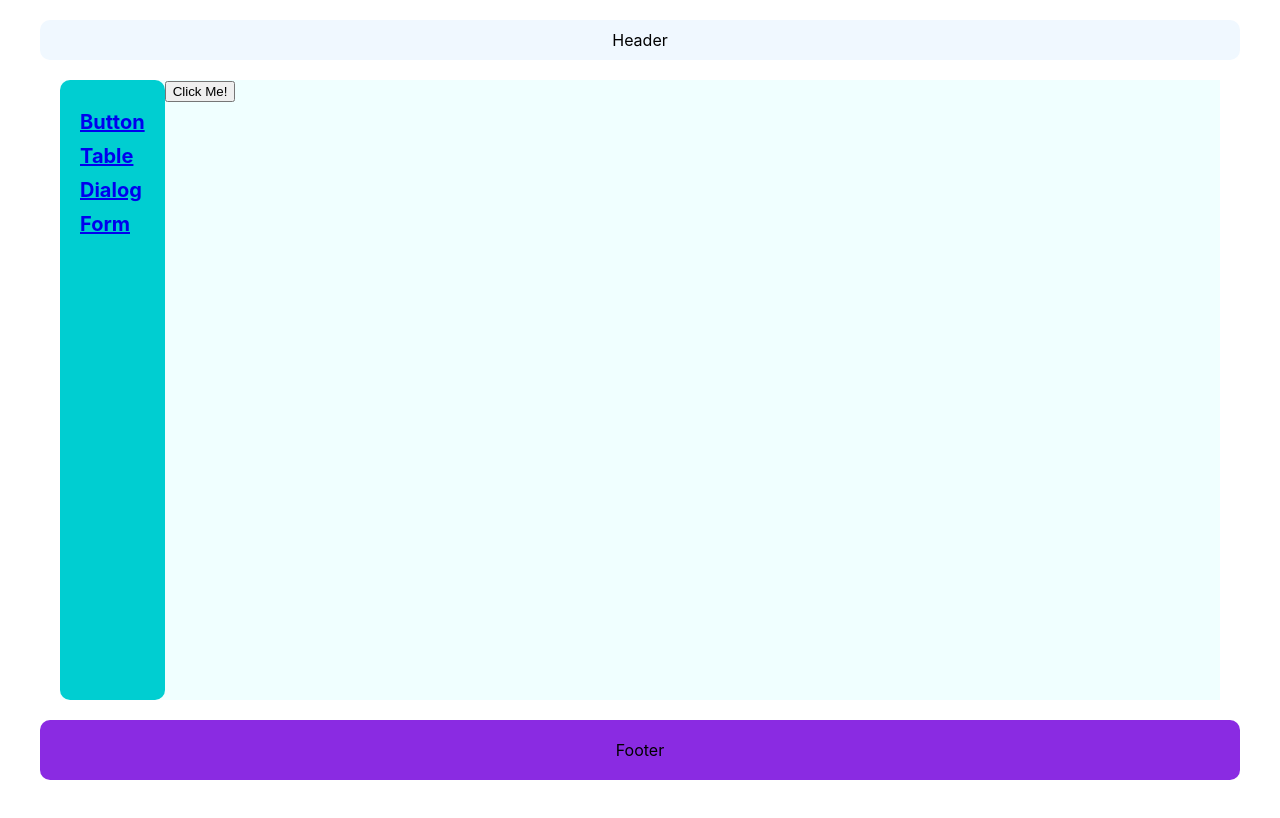
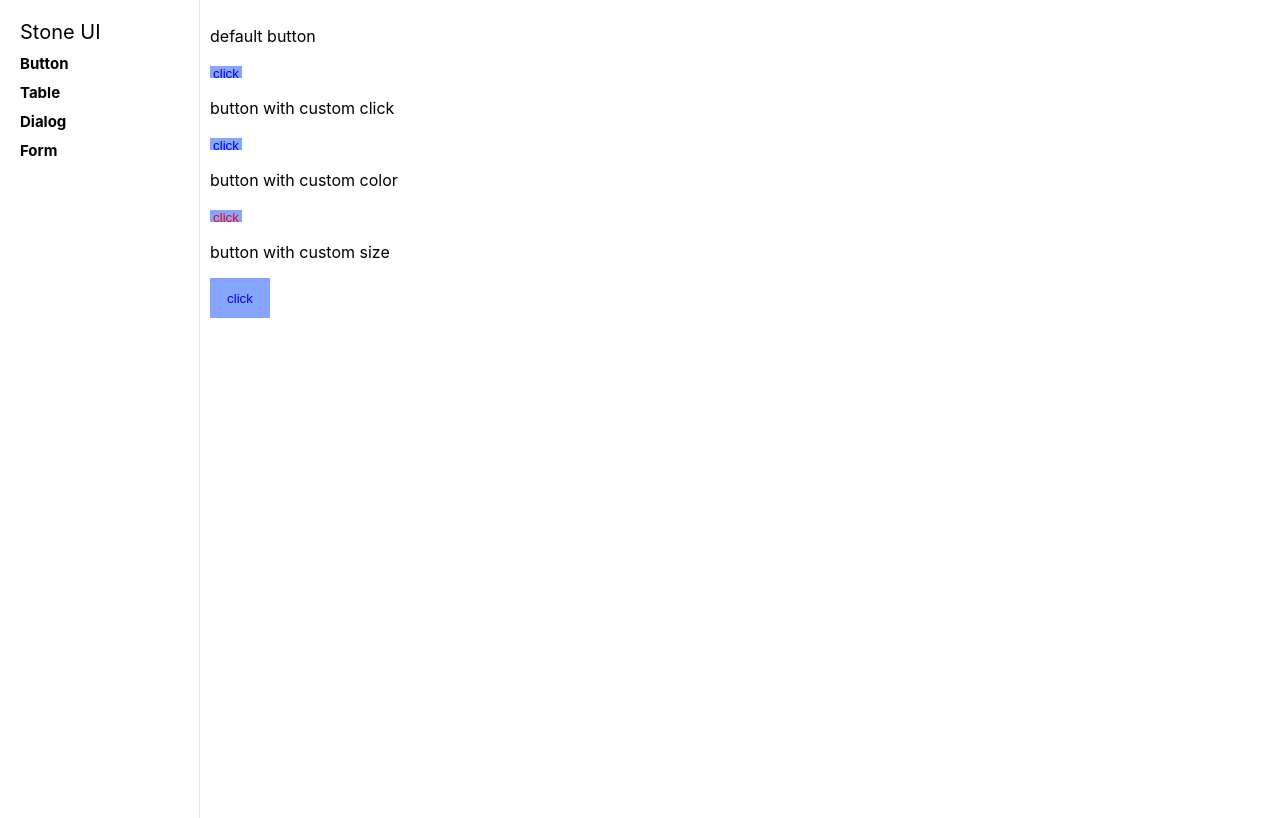
Before and after one commit to 0mutatio1/stone, a React (Create React App) app: page /home/button in a window 1280 px wide. Shown: the top 818 px of the page. Built offline with nearby package versions, Linux system fonts and the light colour scheme.

Commit message:
chagne to function component and add button component

```diff
--- a/src/App.css
+++ /dev/null
@@ -1,43 +0,0 @@
-.App {
-  text-align: center;
-}
-
-.App-logo {
-  height: 40vmin;
-  pointer-events: none;
-}
-
-@media (prefers-reduced-motion: no-preference) {
-  .App-logo {
-    animation: App-logo-spin infinite 6s linear;
-  }
-}
-
-.App-header {
-  background-color: #282c34;
-  min-height: 100vh;
-  display: flex;
-  flex-direction: column;
-  align-items: center;
-  justify-content: center;
-  font-size: calc(10px + 2vmin);
-  color: white;
-}
-
-.App-link {
-  color: #61dafb;
-}
-
-@keyframes App-logo-spin {
-  0% {
-    transform: scale(.3, 1);
-  }
-
-  50% {
-    transform: scale(1, 1);
-  }
-
-  100% {
-    transform: scale(.3, 1);
-  }
-}
--- /dev/null
+++ b/src/App.scss
@@ -0,0 +1,47 @@
+.stone {
+  text-align: center;
+  .header {
+    background-color: #fcfcfc;
+    min-height: 100vh;
+    display: flex;
+    flex-direction: column;
+    align-items: center;
+    justify-content: center;
+    font-size: calc(10px + 2vmin);
+    color: white;
+  }
+  .logo {
+    // height: 40vmin;
+    pointer-events: none;
+  }
+  @media (prefers-reduced-motion: no-preference) {
+    .logo {
+      animation: logo-spin infinite 6s linear;
+    }
+  }
+
+  @keyframes logo-spin {
+    0% {
+      transform: scale(.3, 1);
+    }
+
+    50% {
+      transform: scale(1, 1);
+    }
+
+    100% {
+      transform: scale(.3, 1);
+    }
+  }
+
+  .slogan {
+    color: #424242;
+  }
+  .goo {
+    text-decoration: none;
+    color: #0088ff;
+    border: 1px solid rgb(99, 141, 255);
+    border-radius: 10px;
+    padding: 10px;
+  }
+}
--- a/src/App.tsx
+++ b/src/App.tsx
@@ -1,19 +1,19 @@
 /* eslint-disable unicorn/filename-case */
-import React from 'react';
+import React, { FC } from 'react';
 import { Link } from 'react-router-dom';
 import logo from './statics/images/logo.svg';
-import './App.css';
+import './App.scss';
 
-function App() {
-  return (
-    <div className="App">
-      <header className="App-header">
-        <img src={logo} className="App-logo" alt="logo" />
-        <p>Welcome to Stone-UI.</p>
-        <Link to="/home">Get Started</Link>
-      </header>
-    </div>
-  );
-}
+const App: FC = () => (
+  <div className="stone">
+    <header className="header">
+      <img src={logo} className="logo" alt="logo" />
+      <h2 className="slogan">Welcome to Stone-UI.</h2>
+      <Link to="/home" className="goo">
+        get started
+      </Link>
+    </header>
+  </div>
+);
 
 export default App;
--- a/src/routes/button/index.tsx
+++ b/src/routes/button/index.tsx
@@ -1,9 +1,32 @@
 import React from 'react';
+import { NormalButton } from './normal-button';
 
 function button() {
   return (
+
     <div className="button-container">
-      <button type="button">Click Me!</button>
+      <div className="normal-button-container">
+
+        <div className="default">
+          <p>default button</p>
+          <NormalButton />
+        </div>
+
+        <div className="custom-onclick">
+          <p>button with custom click</p>
+          <NormalButton onClick={() => { alert('click'); }} />
+        </div>
+
+        <div className='custom-color'>
+          <p>button with custom color</p>
+          <NormalButton color='red' />
+        </div>
+
+        <div className='custom-size'>
+          <p>button with custom size</p>
+          <NormalButton size={40} />
+        </div>
+      </div>
     </div>
   );
 }
--- /dev/null
+++ b/src/routes/button/normal-button.tsx
@@ -0,0 +1,38 @@
+import React, { FC } from 'react';
+
+interface Properties {
+  text?: string,
+  size?: number,
+  color?: string,
+  onClick?: (event: React.MouseEvent<HTMLButtonElement>) => void
+}
+
+const defualtProperties = {
+  text: 'click',
+  size: 12,
+  color: 'blue',
+  onClick: undefined,
+};
+
+export const NormalButton: FC<Properties> = ({
+  text, size = 10, color, onClick,
+}) => {
+  let style = {
+    width: size + 20 +'px',
+    height: size+'px',
+    color: color,
+    backgroundColor: '#3b6fff9e',
+    border: 'none',
+    padding: '0px'
+  };
+
+  return (
+    <button type="button" onClick={onClick} style={style}>
+      {text}
+    </button>
+  )
+};
+
+NormalButton.defaultProps = defualtProperties;
+
+export default NormalButton;
--- a/src/routes/dialog/index.tsx
+++ b/src/routes/dialog/index.tsx
@@ -1,9 +1,9 @@
-import React from 'react';
+import React, { FC } from 'react';
 
-export default function Dialog() : JSX.Element {
-  return (
-    <div className="dialog-container">
-      Dialog
-    </div>
-  );
-}
+const Dialog: FC = () => (
+  <div className="dialog-container">
+    Dialog
+  </div>
+);
+
+export default Dialog;
--- a/src/routes/form/index.tsx
+++ b/src/routes/form/index.tsx
@@ -1,9 +1,9 @@
-import React from 'react';
+import React, { FC } from 'react';
 
-export default function Form() : JSX.Element {
-  return (
-    <div className="form-container">
-      Form
-    </div>
-  );
-}
+const Form: FC = () => (
+  <div className="form-container">
+    Form
+  </div>
+);
+
+export default Form;
--- a/src/routes/home/index.scss
+++ b/src/routes/home/index.scss
@@ -1,46 +1,37 @@
 .home {
   display: flex;
-  flex-direction: column;
   height: 100vh;
-  margin: 0 40px;
-  .header {
-    height: 40px;
-    margin-top: 20px;
-    background-color: aliceblue;
-    border-radius: 10px;
-    display: flex;
-    align-items: center;
-    justify-content: center;
+  // todo upgrade to global
+  a:link,
+  a:visited,
+  a:hover,
+  a:active {
+    text-decoration: none;
+    color: black;
   }
-  .body {
-    margin: 20px;
-    flex: auto;
-    display: flex;
-    background-color: azure;
-    .left-bar {
-      background-color: darkturquoise;
-      border-radius: 10px;
+  .left {
+    width: 15%;
+    height: 100%;
     padding: 20px;
+    border-right: 1px solid #e7e7e7;
+    .title {
+      font-size: 20px;
+    }
     .components {
       margin: 0px;
       padding: 0px;
       li {
         list-style: none;
         margin-top: 10px;
-          font-size: 20px;
+        font-size: 15px;
         font-weight: bold;
         color: rgb(24, 11, 3);
       }
     }
   }
-  }
-  .footer {
-    height: 60px;
-    margin-bottom: 20px;
-    border-radius: 10px;
-    background-color: blueviolet;
-    display: flex;
-    align-items: center;
-    justify-content: center;
+  .right {
+    height: 100%;
+    width: 100%;
+    margin: 10px;
   }
 }
--- a/src/routes/home/index.tsx
+++ b/src/routes/home/index.tsx
@@ -1,15 +1,13 @@
-import React from 'react';
+import React, { FC } from 'react';
 import { Link, Outlet } from 'react-router-dom';
 import './index.scss';
 
-function Home() {
-  return (
+const Home: FC = () => (
   <div className="home">
-      <div className="header">
-        Header
+    <div className="left">
+      <div className="title">
+        Stone UI
       </div>
-      <div className="body">
-        <div className="left-bar">
       <ul className="components">
         <li className="button">
           <Link to="/home/button">Button</Link>
@@ -25,13 +23,10 @@ function Home() {
         </li>
       </ul>
     </div>
+    <div className="right">
       <Outlet />
-      </div>
-      <div className="footer">
-        Footer
     </div>
   </div>
 );
-}
 
 export default Home;
--- a/src/routes/table/index.tsx
+++ b/src/routes/table/index.tsx
@@ -1,7 +1,6 @@
 import React from 'react';
 
-export default function Table() {
-  return (
+const Table = () => (
   <table>
     <thead>
       <th>hh</th>
@@ -11,4 +10,5 @@ export default function Table() {
     </tbody>
   </table>
 );
-}
+
+export default Table;
```
Lines whose indentation alone changed are shown as unchanged.
